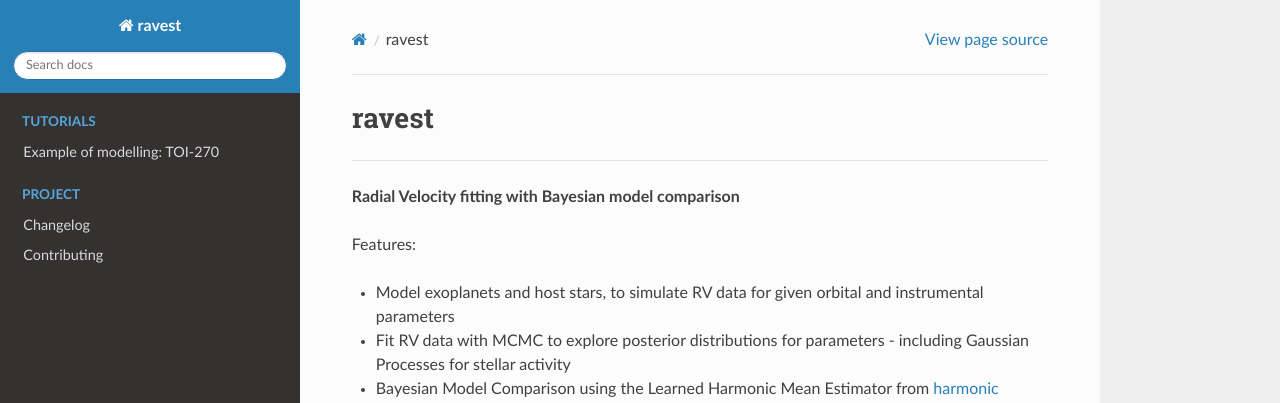
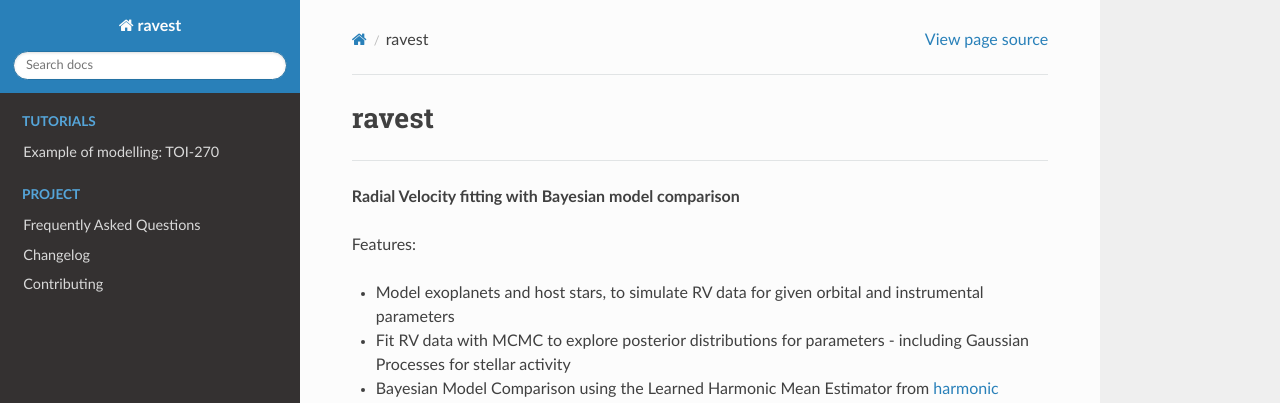
Before and after one commit to ross-dobson/ravest, a Sphinx documentation site: the page built from docs/index.md, in a window 1280 px wide. Shown: the top 403 px of the page. Built offline with Sphinx 7.4.7 and the Read the Docs theme 3.1.0, drawn with Linux system fonts in a browser that asks for light colours; pages that are not in the unit, such as notebooks, are missing from menus; some of the changed lines change nothing that is shown.

Commit message:
docs: update FAQ

```diff
--- a/README.md
+++ b/README.md
@@ -31,7 +31,7 @@ For an example of how to use a Gaussian Process to mitigate stellar variability,
 
 For an example on using the Learned Harmonic Mean Estimator from `harmonic` to compare two competing RV models by estimating the Bayesian evidence $\mathcal{Z}$ and Bayes Factors, see the [example harmonic notebook](https://ravest.readthedocs.io/en/latest/Examples/example_harmonic.html) where we compare a one-planet and two-planet fit for TOI-544.
 
-If you have any questions, check the [Frequently Asked Questions](https://ravest.readthedocs.io/en/latest/Examples/example_gp.html), raise an issue on Github, or email me and I'll be happy to help.
+If you have any questions, check the [Frequently Asked Questions](https://ravest.readthedocs.io/en/latest/FAQ.html), raise an issue on Github, or email me and I'll be happy to help.
 
 ## Contributing
 
--- a/docs/index.md
+++ b/docs/index.md
@@ -26,6 +26,7 @@ autoapi/index
 :hidden:
 :caption: Project
 
+FAQ.md
 changelog.md
 contributing.md
 conduct.md
```
Also changed, not shown: docs/FAQ.md (renamed from FAQ.md).
